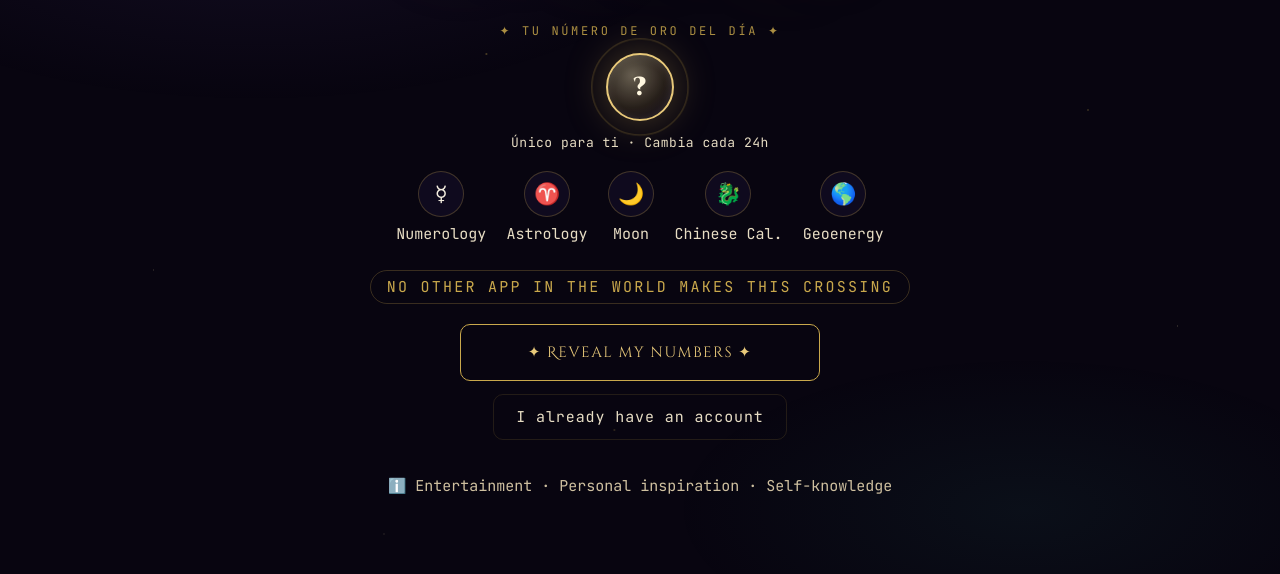
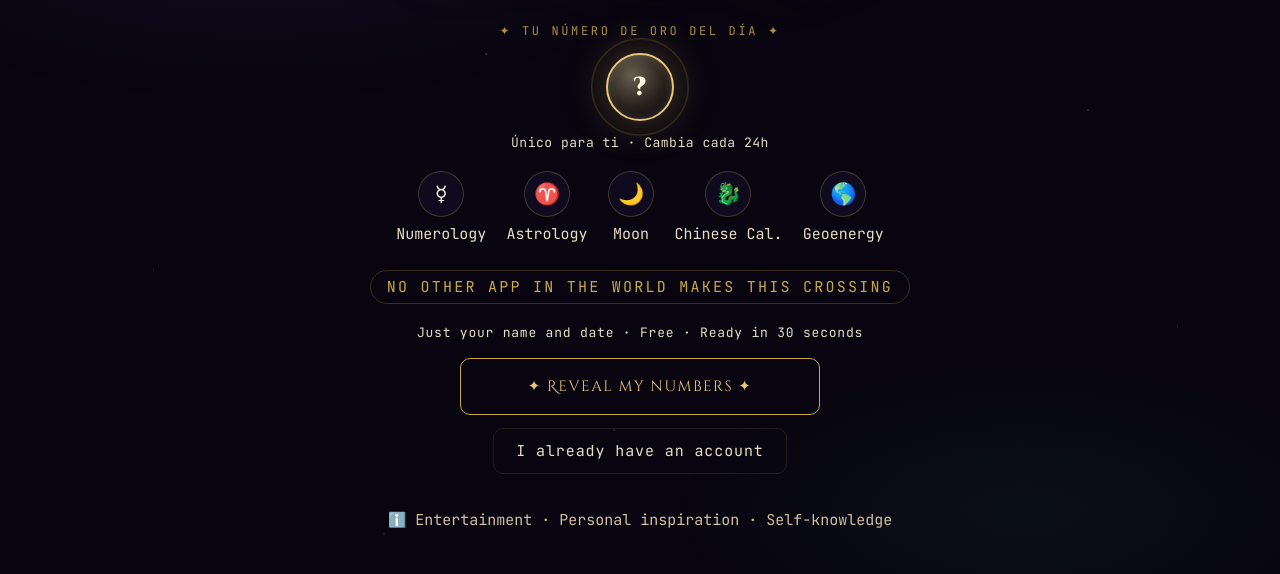
Before and after one commit to Andresramosleano/numbers-app, a plain HTML site: page index.html in a window 1280 px wide. Shown: the part 170-744 px from the top of the page. Drawn offline with nearby package versions, Linux system fonts and the light colour scheme.

Commit message:
https://x.com/sarahcaus?lang=es

```diff
--- a/index.html
+++ b/index.html
@@ -83,6 +83,7 @@ body{background:var(--bg);color:var(--text);font-family:'Cormorant Garamond',Geo
 .btn-secondary:hover{border-color:var(--gold);color:var(--gold)}
 .landing-disclaimer{font-size:15px;color:var(--faint);font-family:'JetBrains Mono',monospace;margin-top:2rem;line-height:1.6;animation:fadeUp .6s .7s both}
 .landing-unique{font-family:'JetBrains Mono',monospace;font-size:15px;color:var(--gold);letter-spacing:.15em;text-transform:uppercase;margin-bottom:1.2rem;opacity:.8;animation:fadeUp .6s .35s both;border:.5px solid rgba(201,168,76,.25);border-radius:20px;padding:6px 16px;display:inline-block}
+.landing-cta-hint{font-family:'JetBrains Mono',monospace;font-size:13px;color:var(--muted);letter-spacing:.06em;margin-bottom:1rem;opacity:.85;animation:fadeUp .6s .4s both}
 .landing-gold-preview{text-align:center;margin-bottom:1rem;animation:fadeUp .6s .4s both}
 .lgp-label{font-family:'JetBrains Mono',monospace;font-size:12px;color:var(--gold);letter-spacing:.22em;text-transform:uppercase;margin-bottom:.85rem;opacity:.85}
 .lgp-orb-wrap{position:relative;display:inline-flex;align-items:center;justify-content:center;margin-bottom:.65rem}
@@ -547,6 +548,7 @@ body{background:var(--bg);color:var(--text);font-family:'Cormorant Garamond',Geo
         <div class="ep-item"><div class="ep-orb">🌎</div><div class="ep-label">Geoenergía</div></div>
       </div>
       <div class="landing-unique">Ninguna otra app en el mundo hace este cruce</div>
+      <div class="landing-cta-hint" id="ll-hint">Solo tu nombre y fecha · Gratis · Listo en 30 segundos</div>
       <div id="landing-btns-guest">
         <button class="btn-primary" onclick="goAuth('register')">✦ Revelar mis números ✦</button>
         <button class="btn-secondary" onclick="goAuth('login')">Ya tengo cuenta</button>
@@ -1801,6 +1803,7 @@ function tEN(map,v){return uiLang()==='en'?(map[v]||v):v}
 const UI_EN=[
 ['.landing-eyebrow','✦ numeric oracle ✦'],
 ['#ll-tag','Your number for today, calculated with 5 cosmic forces'],
+['#ll-hint','Just your name and date · Free · Ready in 30 seconds'],
 ['.landing-unique','No other app in the world makes this crossing'],
 ['.engines-preview .ep-item:nth-child(1) .ep-label','Numerology'],
 ['.engines-preview .ep-item:nth-child(2) .ep-label','Astrology'],
```
